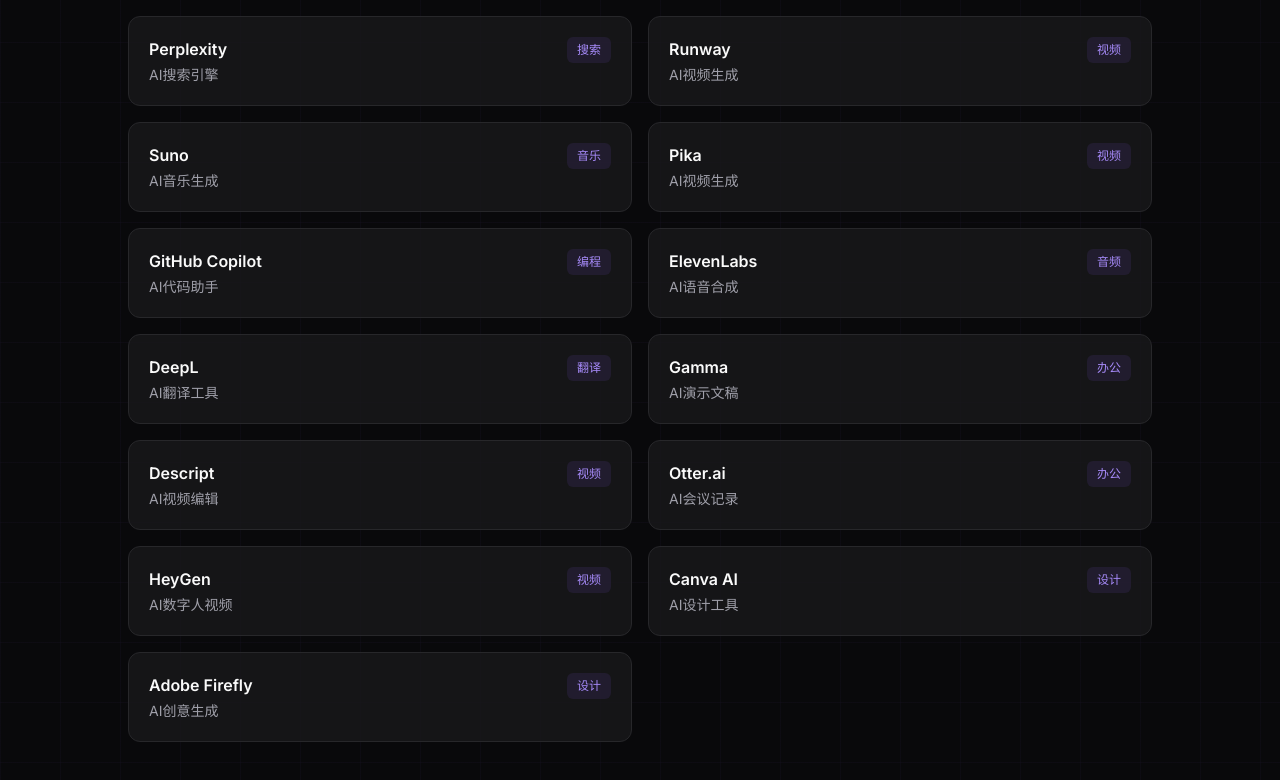
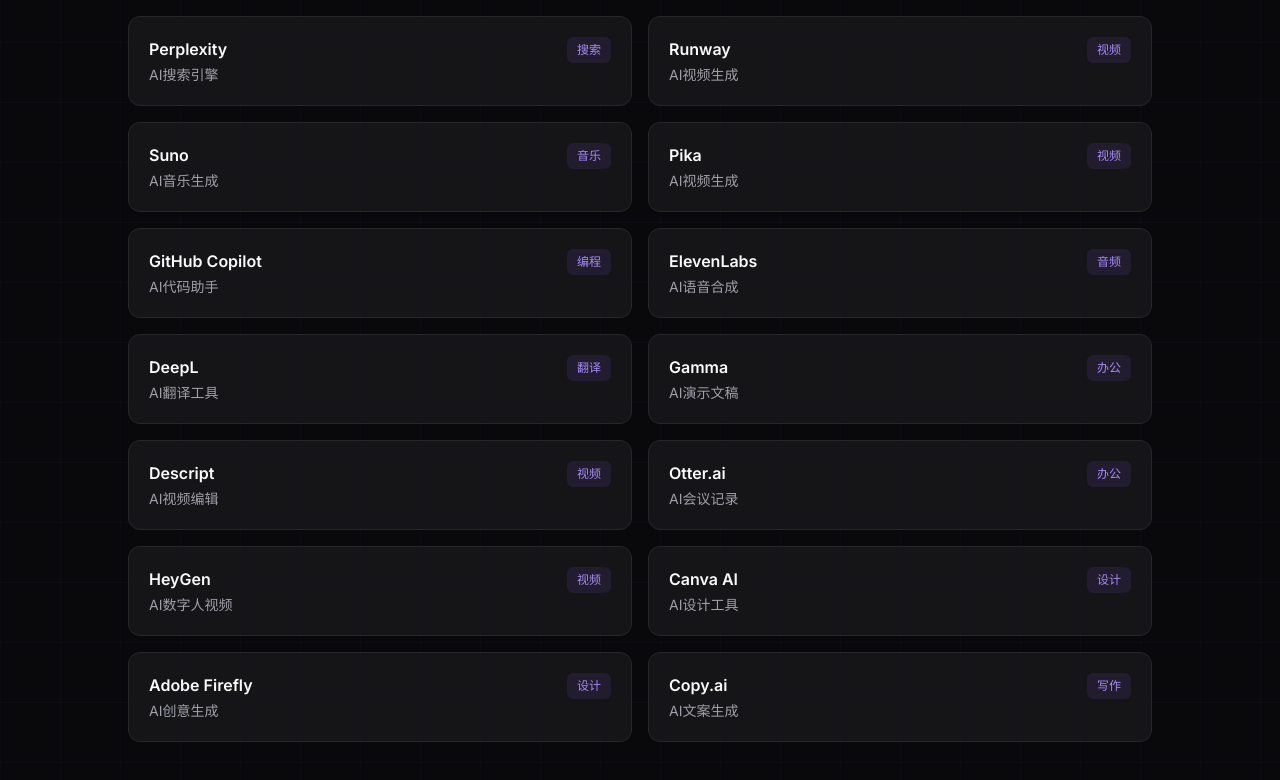
Before and after one commit to uncle-light/deepzd, a Next.js app: page /tools in a window 1280 px wide. Shown: the part 498-1278 px from the top of the page. Built offline with nearby package versions, Linux system fonts and the light colour scheme.

Commit message:
feat: 添加Copy.ai工具

```diff
--- a/src/app/data/tools.ts
+++ b/src/app/data/tools.ts
@@ -132,4 +132,11 @@ export const tools = [
     category: "设计",
     url: "https://firefly.adobe.com"
   },
+  {
+    slug: "copy-ai",
+    name: "Copy.ai",
+    desc: "AI文案生成",
+    category: "写作",
+    url: "https://copy.ai"
+  },
 ];
```
